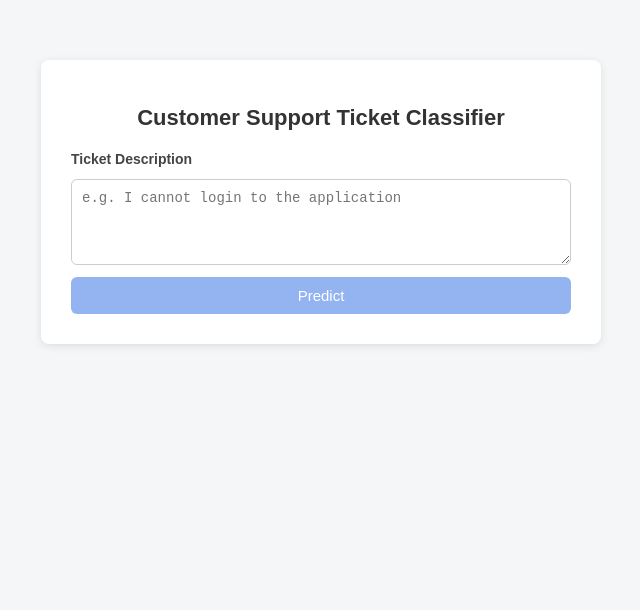
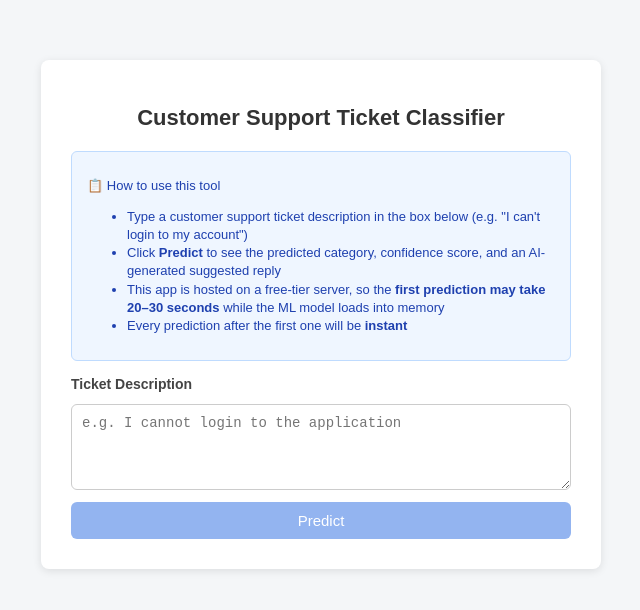
Before and after one commit to skasif074/ML-TICKET-SYSTEM, a React app in the folder frontend/: page / in a window 1280 px wide. Shown: the top 610 px of the page, without its empty margins (319-959 px from the left). Built offline with nearby package versions, Linux system fonts and the light colour scheme; the HTML template or start-up script is replaced by a standard one.

Commit message:
Update UI

```diff
--- a/frontend/src/App.css
+++ b/frontend/src/App.css
@@ -135,3 +135,29 @@ button:disabled {
   min-height: 20px;
   transition: opacity 0.3s ease;
 }
+.info-panel {
+  background-color: #eff6ff;
+  border: 1px solid #bfdbfe;
+  border-radius: 6px;
+  padding: 12px 15px;
+  margin-bottom: 15px;
+  font-size: 13px;
+  color: #1e40af;
+  line-height: 1.4;
+}
+
+.predicting-notice {
+  display: flex;
+  align-items: center;
+  gap: 10px;
+  margin-top: 15px;
+  font-size: 13px;
+  color: #666;
+}
+
+.spinner.small {
+  width: 18px;
+  height: 18px;
+  border-width: 3px;
+  margin: 0;
+}
--- a/frontend/src/App.jsx
+++ b/frontend/src/App.jsx
@@ -1,3 +1,13 @@
+// App.jsx
+// Purpose: Root component of the application. On initial load, pings the
+// backend's health check endpoint to wake it up (since the free-tier host
+// spins down when idle) and shows a full-page loading screen with rotating
+// status messages until the backend responds. Once ready, displays a usage
+// instructions panel (until the first prediction completes), the ticket
+// form, a dedicated "loading model" notice during the first prediction
+// (which is slower since the ML model loads into memory on first use),
+// and the prediction result.
+
 import { useState, useEffect } from "react";
 import TicketForm from "./components/TicketForm";
 import ResultCard from "./components/ResultCard";
@@ -18,6 +28,7 @@ function App() {
   const [result, setResult] = useState(null);
   const [error, setError] = useState(null);
   const [loading, setLoading] = useState(false);
+  const [firstPredictionDone, setFirstPredictionDone] = useState(false);
 
   useEffect(() => {
     let isMounted = true;
@@ -32,7 +43,6 @@ function App() {
     };
 
     waitForBackend();
-
     return () => {
       isMounted = false;
     };
@@ -40,11 +50,9 @@ function App() {
 
   useEffect(() => {
     if (backendReady) return;
-
     const interval = setInterval(() => {
       setMessageIndex((prev) => (prev + 1) % LOADING_MESSAGES.length);
     }, 2200);
-
     return () => clearInterval(interval);
   }, [backendReady]);
 
@@ -56,6 +64,7 @@ function App() {
     try {
       const data = await predictTicketCategory(description);
       setResult(data);
+      setFirstPredictionDone(true);
     } catch (err) {
       setError(err.message);
     } finally {
@@ -76,7 +85,28 @@ function App() {
   return (
     <div className="app-container">
       <h1>Customer Support Ticket Classifier</h1>
+
+      {!firstPredictionDone && (
+        <div className="info-panel">
+          <p className="info-title">📋 How to use this tool</p>
+          <ul className="info-list">
+            <li>Type a customer support ticket description in the box below (e.g. "I can't login to my account")</li>
+            <li>Click <strong>Predict</strong> to see the predicted category, confidence score, and an AI-generated suggested reply</li>
+            <li>This app is hosted on a free-tier server, so the <strong>first prediction may take 20–30 seconds</strong> while the ML model loads into memory</li>
+            <li>Every prediction after the first one will be <strong>instant</strong></li>
+          </ul>
+        </div>
+      )}
+
       <TicketForm onSubmit={handlePredict} loading={loading} />
+
+      {loading && !firstPredictionDone && (
+        <div className="predicting-notice">
+          <div className="spinner small"></div>
+          <p>Loading the model for the first time, please wait...</p>
+        </div>
+      )}
+
       <ResultCard result={result} error={error} />
     </div>
   );
```
